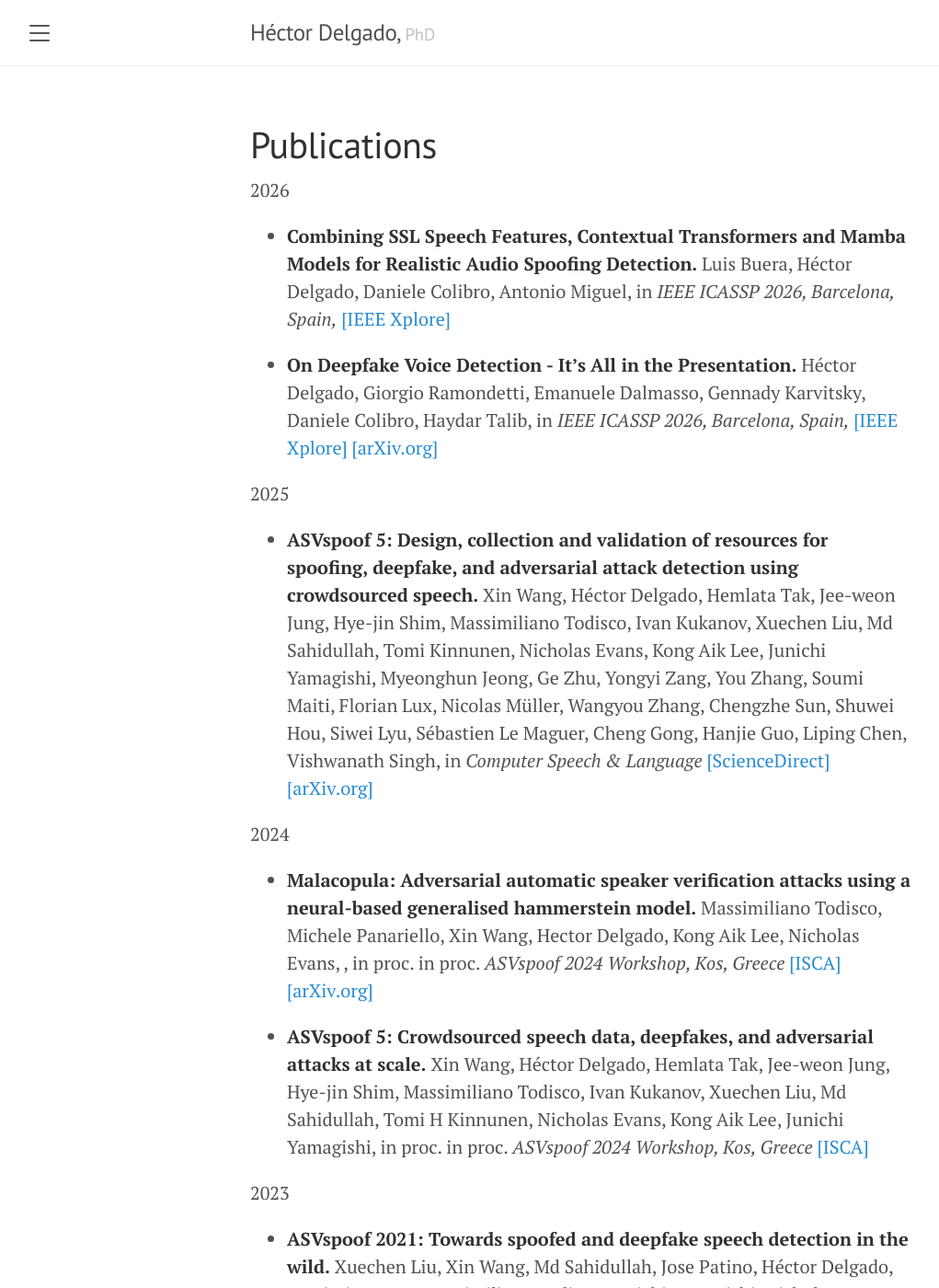
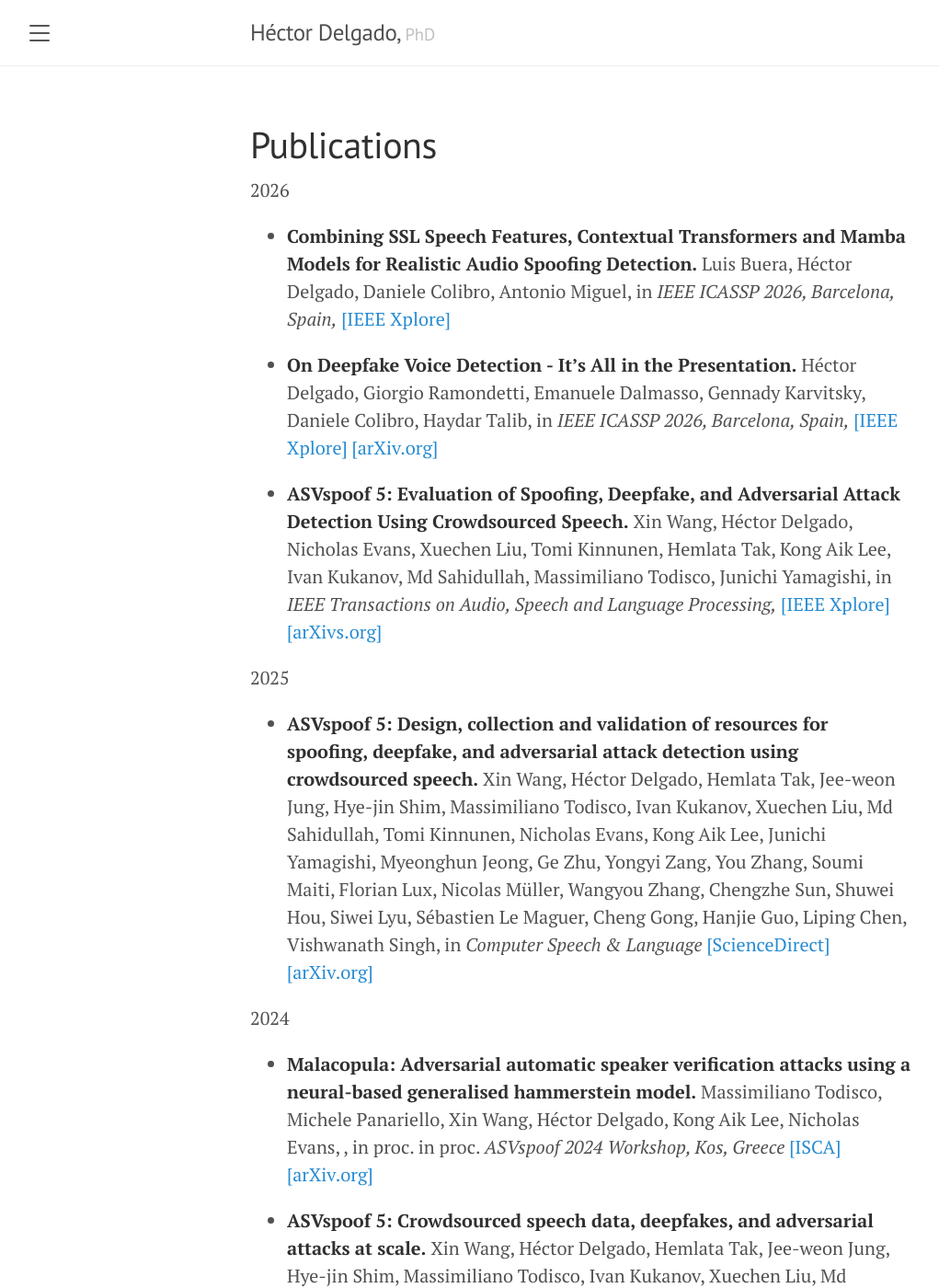
Before and after one commit to h-delgado/h-delgado.github.io, a Jekyll site: the page built from publications/index.md, in a window 1280 px wide and 1400 px high. Shown: the whole window at 92% size, without its empty margins (8-1029 px from the left). Built offline with Jekyll 4.4.1, drawn with Linux system fonts in a browser that asks for light colours.

Commit message:
Update index.md

```diff
--- a/publications/index.md
+++ b/publications/index.md
@@ -6,14 +6,15 @@ title: Publications
 2026
 * **Combining SSL Speech Features, Contextual Transformers and Mamba Models for Realistic Audio Spoofing Detection.** Luis Buera, Héctor Delgado, Daniele Colibro, Antonio Miguel, in _IEEE ICASSP 2026, Barcelona, Spain,_ [[IEEE Xplore]](https://ieeexplore.ieee.org/abstract/document/11462814)
 
+* **On Deepfake Voice Detection - It's All in the Presentation.** Héctor Delgado, Giorgio Ramondetti, Emanuele Dalmasso, Gennady Karvitsky, Daniele Colibro, Haydar Talib, in _IEEE ICASSP 2026, Barcelona, Spain,_ [[IEEE Xplore]](https://ieeexplore.ieee.org/document/11460707) [[arXiv.org]](https://arxiv.org/abs/2509.26471)
 
-* **On Deepfake Voice Detection - It's All in the Presentation.** Héctor Delgado, Giorgio Ramondetti, Emanuele Dalmasso, Gennady Karvitsky, Daniele Colibro, Haydar Talib, in _IEEE ICASSP 2026, Barcelona, Spain,_ [[IEEE Xplore]](https://ieeexplore.ieee.org/document/11460707) [[arXiv.org]](https://arxiv.org/abs/2509.26471)
+* **ASVspoof 5: Evaluation of Spoofing, Deepfake, and Adversarial Attack Detection Using Crowdsourced Speech.** Xin Wang, Héctor Delgado, Nicholas Evans, Xuechen Liu, Tomi Kinnunen, Hemlata Tak, Kong Aik Lee, Ivan Kukanov, Md Sahidullah, Massimiliano Todisco, Junichi Yamagishi, in _IEEE Transactions on Audio, Speech and Language Processing,_ [[IEEE Xplore]](https://ieeexplore.ieee.org/document/11478771) [[arXivs.org]](https://arxiv.org/abs/2601.03944)
 
 2025
 * **ASVspoof 5: Design, collection and validation of resources for spoofing, deepfake, and adversarial attack detection using crowdsourced speech.** Xin Wang, Héctor Delgado, Hemlata Tak, Jee-weon Jung, Hye-jin Shim, Massimiliano Todisco, Ivan Kukanov, Xuechen Liu, Md Sahidullah, Tomi Kinnunen, Nicholas Evans, Kong Aik Lee, Junichi Yamagishi, Myeonghun Jeong, Ge Zhu, Yongyi Zang, You Zhang, Soumi Maiti, Florian Lux, Nicolas Müller, Wangyou Zhang, Chengzhe Sun, Shuwei Hou, Siwei Lyu, Sébastien Le Maguer, Cheng Gong, Hanjie Guo, Liping Chen, Vishwanath Singh, in _Computer Speech & Language_ [[ScienceDirect]](https://www.sciencedirect.com/science/article/pii/S0885230825000506) [[arXiv.org]](https://arxiv.org/abs/2502.08857)
 
 2024
-* **Malacopula: Adversarial automatic speaker verification attacks using a neural-based generalised hammerstein model.** Massimiliano Todisco, Michele Panariello, Xin Wang, Hector Delgado, Kong Aik Lee, Nicholas Evans, , in proc. in proc. _ASVspoof 2024 Workshop, Kos, Greece_ [[ISCA]](https://www.isca-archive.org/asvspoof_2024/todisco24_asvspoof.html) [[arXiv.org]](https://arxiv.org/abs/2408.09300)
+* **Malacopula: Adversarial automatic speaker verification attacks using a neural-based generalised hammerstein model.** Massimiliano Todisco, Michele Panariello, Xin Wang, Héctor Delgado, Kong Aik Lee, Nicholas Evans, , in proc. in proc. _ASVspoof 2024 Workshop, Kos, Greece_ [[ISCA]](https://www.isca-archive.org/asvspoof_2024/todisco24_asvspoof.html) [[arXiv.org]](https://arxiv.org/abs/2408.09300)
 
 * **ASVspoof 5: Crowdsourced speech data, deepfakes, and adversarial attacks at scale.** Xin Wang, Héctor Delgado, Hemlata Tak, Jee-weon Jung, Hye-jin Shim, Massimiliano Todisco, Ivan Kukanov, Xuechen Liu, Md Sahidullah, Tomi H Kinnunen, Nicholas Evans, Kong Aik Lee, Junichi Yamagishi, in proc. in proc. _ASVspoof 2024 Workshop, Kos, Greece_ [[ISCA]](https://www.isca-archive.org/asvspoof_2024/wang24_asvspoof.html)
 
```
